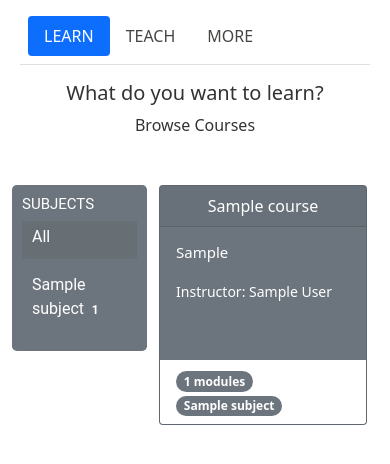
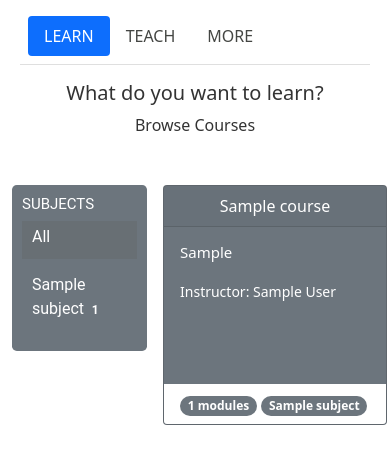
Before and after one commit to stevelab1/edusites, a Django app: page / in a window 390 px wide. Shown: the part 89-553 px from the top of the page. Run offline with Django 3.2, Linux system fonts and the light colour scheme; tables that the repository leaves empty hold one stand-in row (values such as "Sample post"); some libraries are stand-ins or nearby versions.

Commit message:
homepage responsive

```diff
--- a/courses/templates/courses/course/list.html
+++ b/courses/templates/courses/course/list.html
@@ -85,13 +85,13 @@
     </ul>
   </div>
   <div class="module">
-    <div class="container mx-0">
+    <div class="container mx-1">
      <div class="row gx-3">
        {% for course in courses %}
         {% with subject=course.subject %}
          <div class="col-sm">
            <a href="{% url "course_detail" course.slug %}">
-           <div class="card border-muted text-white bg-secondary mb-3" style="min-width: 13rem; max-width: 50rem; height: 15rem">
+           <div class="card border-muted text-white bg-secondary mb-3" style="min-width: 14rem; max-width: 50rem; height: 15rem">
              <div class="card-header text-center">{{ course.title }}</div>
              <div class="card-body">
 <!--               <h5 class="card-title">{{ course.overview }}</h5>-->
```
